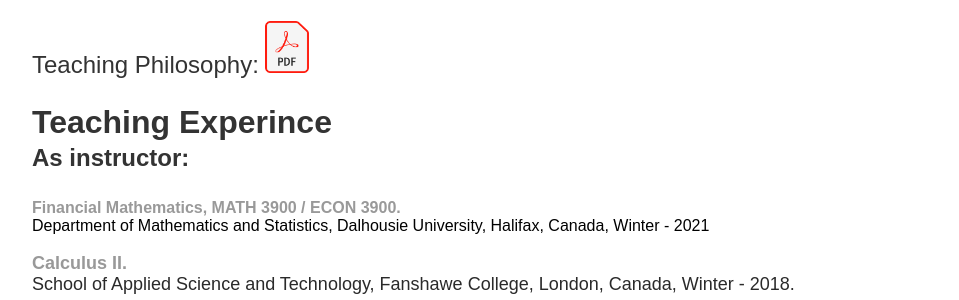
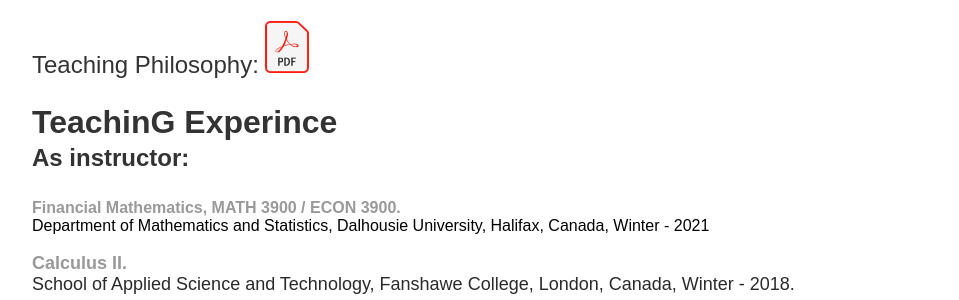
Before and after one commit to MathBioInfo/amjadkhan, a Jekyll site: the page built from Teaching/index.html, in a window 1280 px wide. Shown: the part 372-672 px from the top of the page, without its empty margins (160-1119 px from the left). Built offline with Jekyll 4.4.1, drawn with Linux system fonts in a browser that asks for light colours.

Commit message:
Update index.html

```diff
--- a/Teaching/index.html
+++ b/Teaching/index.html
@@ -28,7 +28,7 @@ title: About teaching
                		<a href="teachPhil.pdf" download>
 			<img src="../images/pdf.png" alt="Teaching Philosophy" width="44" height="52"></a><p>
 
-		<p><font size="6"><b>Teaching Experince</b></font><br>
+		<p><font size="6"><b>TeachinG Experince</b></font><br>
 
 		<font size="5"><b>As instructor:</b></font><br>
 		<div class="paragraph"></font color="#2a2a2a" size="4">
```
